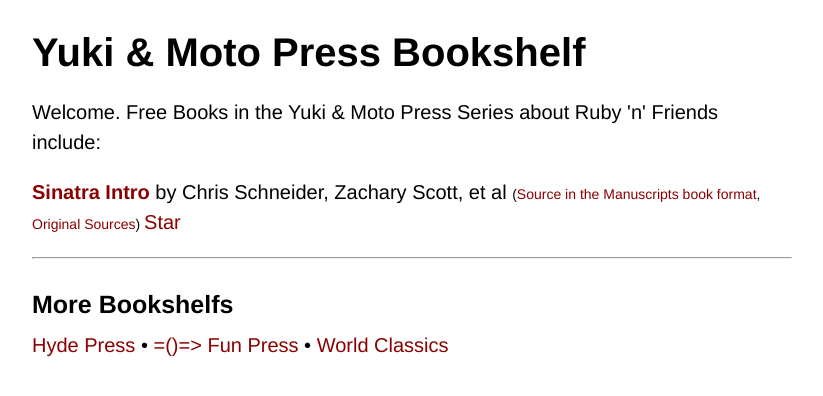
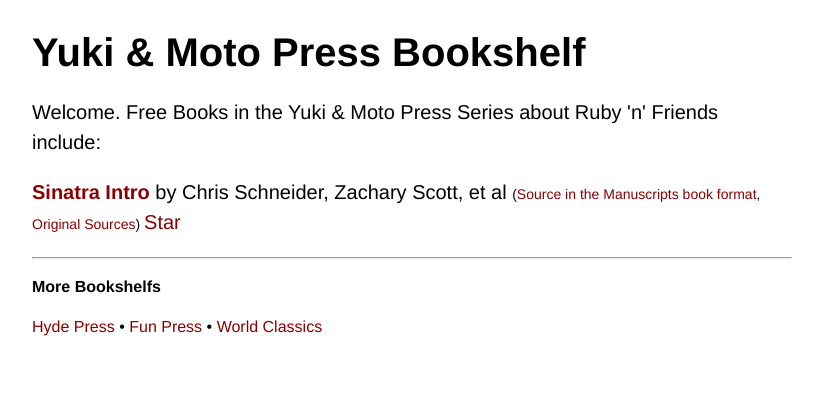
Before and after one commit to yukimotopress/yukimotopress.github.io, a Jekyll site: the page built from index.html, in a window 1280 px wide. Shown: the top 396 px of the page, without its empty margins (228-1051 px from the left). Built offline with Jekyll 4.4.1, drawn with Linux system fonts in a browser that asks for light colours.

Commit message:
Update index.html

```diff
--- a/index.html
+++ b/index.html
@@ -28,11 +28,17 @@
 
 <hr>
 
-<h3>More Bookshelfs</h3>
+<div style="font-size: 80%;">
+
+<p>
+<b>More Bookshelfs</b>
+</p>
 
 <a href="http://hydepress.github.io">Hyde Press</a> •
-<a href="http://funpress.github.io">=()=> Fun Press</a> •
+<a href="http://funpress.github.io">Fun Press</a> •
 <a href="http://worldclassics.github.io">World Classics</a>
+
+</div>
 
 <!-- GitHub Buttons
    Place this tag right after the last button or just before your close body tag.
```
